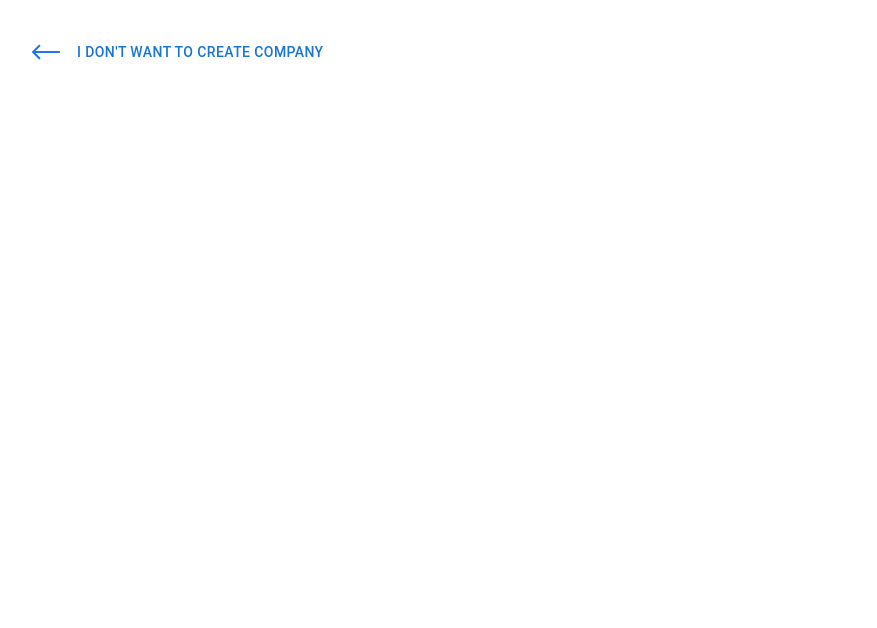
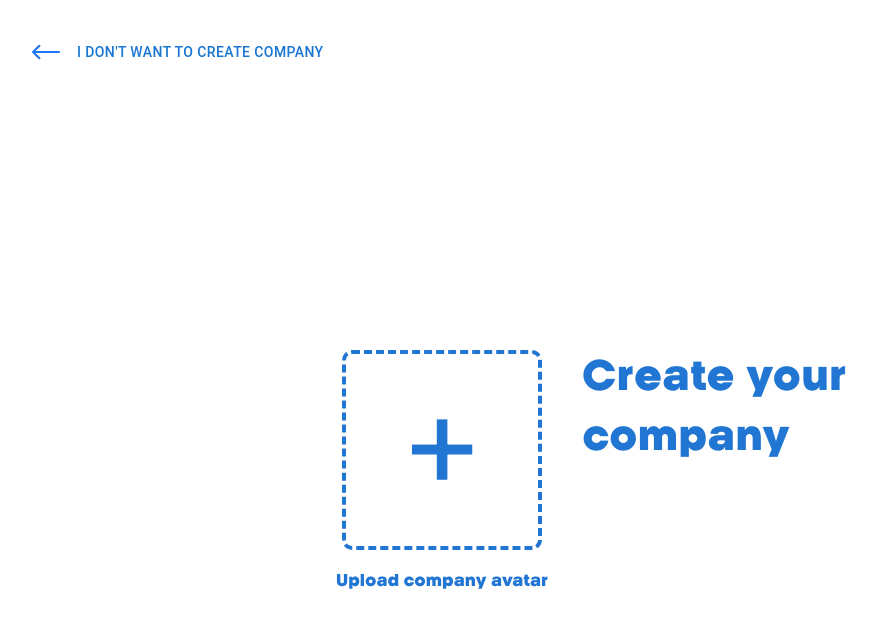
Before and after one commit to RoastedPikachu/Agora_Project, a Next.js app: page /createCompany in a window 1280 px wide. Shown: the top 628 px of the page, without its empty margins (8-885 px from the left). Built offline with nearby package versions, Linux system fonts and the light colour scheme.

Commit message:
Не помню что делал в этом коммите

```diff
--- a/src/app/createCompany/page.tsx
+++ b/src/app/createCompany/page.tsx
@@ -16,9 +16,17 @@ const Page = () => {
 
             <form className="grid justify-items-center w-[50%] h-auto">
                 <div className="relative w-full h-[100px]">
-                    <label className="w-[100px] h-[100px] bg-[#747474]"></label>
+                    <div className="relative flex w-full">
+                        <div className="relative px-[20px] w-[260px] h-auto">
+                            <label htmlFor="CompanyAvatar" className="flex justify-center items-center mx-[10px] pb-[20px] w-[200px] h-[200px] border-4 border-dashed border-[#2076d2] rounded-[10px] text-[#2076d2] text-[8rem] cursor-pointer">+</label>
 
-                    <input type="file" onChange={(event) => handleImageLoad(event)} className="hidden"/>
+                            <p className="mt-[20px] w-full text-[#2076d2] text-[1rem] text-center font-['Kamerik']">Upload company avatar</p>
+                        </div>
+
+                        <h2 className="ml-[10px] text-[#2076d2] text-[2.5rem] font-['Kamerik']">Create your <br/> company</h2>
+                    </div>
+
+                    <input type="file" onChange={(event) => handleImageLoad(event)} id="CompanyAvatar" className="hidden"/>
                 </div>
             </form>
         </main>
```
